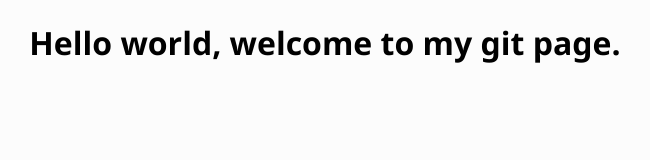
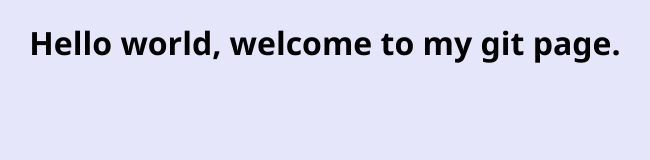
Before and after one commit to iamRahul1973/iamRahul1973.github.io, a plain HTML site: page index.html in a window 1280 px wide. Shown: the whole page, without its empty margins (315-965 px from the left). Drawn offline with Linux system fonts and the light colour scheme.

Commit message:
changed the bg to lav

```diff
--- a/style.css
+++ b/style.css
@@ -1,5 +1,5 @@
 body {
-    background: #fcfcfc;
+    background: lavender;
 }
 h1 {
     text-align: center;
```
